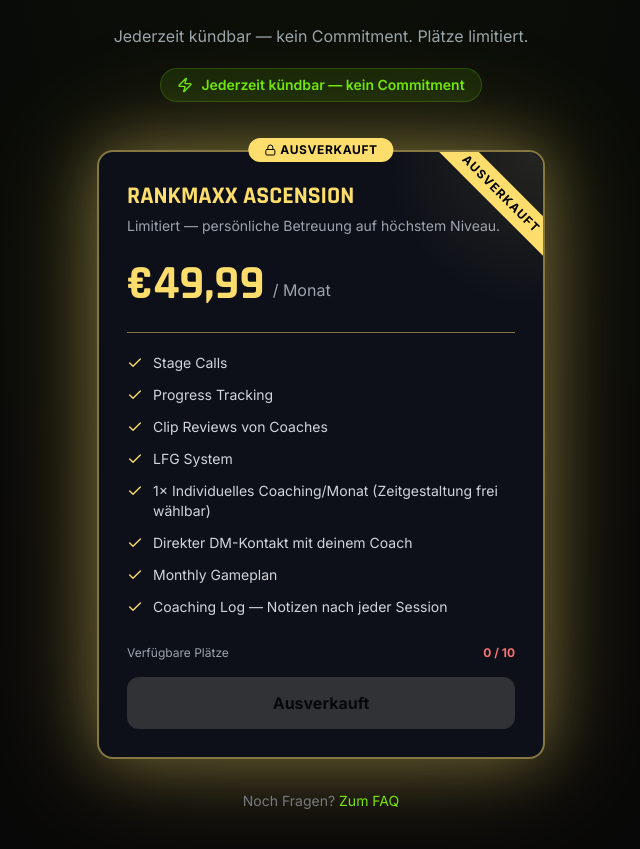
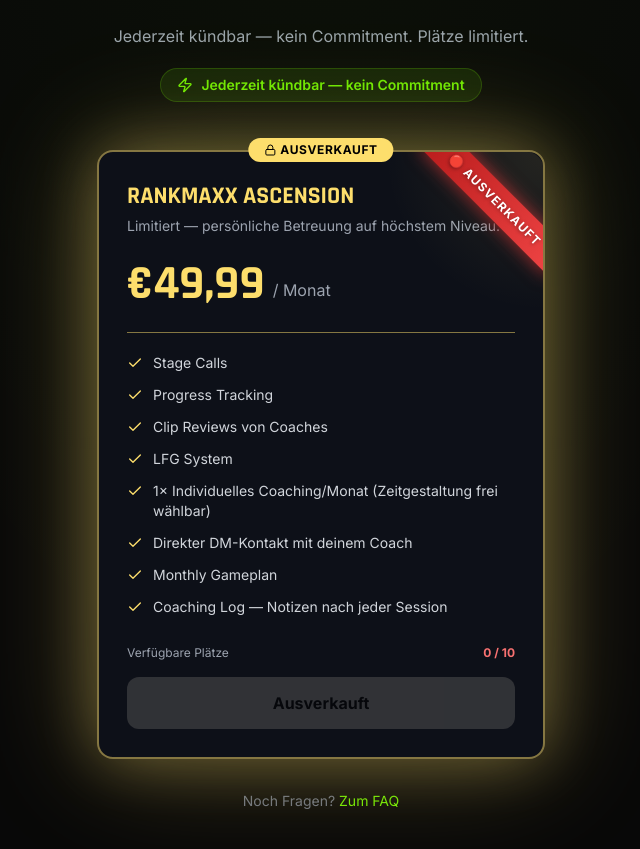
Before and after one commit to justinhelbig96-web/maxranktest, a Next.js app: page / in a window 1280 px wide. Shown: the part 2352-3201 px from the top of the page, without its empty margins (319-959 px from the left). Built offline with nearby package versions, Linux system fonts and the light colour scheme.

Commit message:
Ausverkauft banner mit roten Akzenten

```diff
--- a/components/Pricing.tsx
+++ b/components/Pricing.tsx
@@ -100,10 +100,14 @@ export default function Pricing() {
               {/* Diagonal AUSVERKAUFT Banner */}
               <div className="absolute inset-0 overflow-hidden rounded-2xl pointer-events-none">
                 <div
-                  className="absolute top-[28px] right-[-38px] w-[160px] text-center py-1.5 text-xs font-black tracking-widest text-black rotate-45"
-                  style={{ backgroundColor: "#FDDE6C" }}
+                  className="absolute top-[32px] right-[-42px] w-[180px] text-center py-2 text-xs font-black tracking-widest text-white rotate-45 shadow-lg"
+                  style={{
+                    background: "linear-gradient(90deg, #b91c1c, #ef4444)",
+                    boxShadow: "0 0 18px rgba(239,68,68,0.7), 0 2px 8px rgba(0,0,0,0.5)",
+                    textShadow: "0 1px 4px rgba(0,0,0,0.4)",
+                  }}
                 >
-                  AUSVERKAUFT
+                  🔴 AUSVERKAUFT
                 </div>
               </div>
 
```
